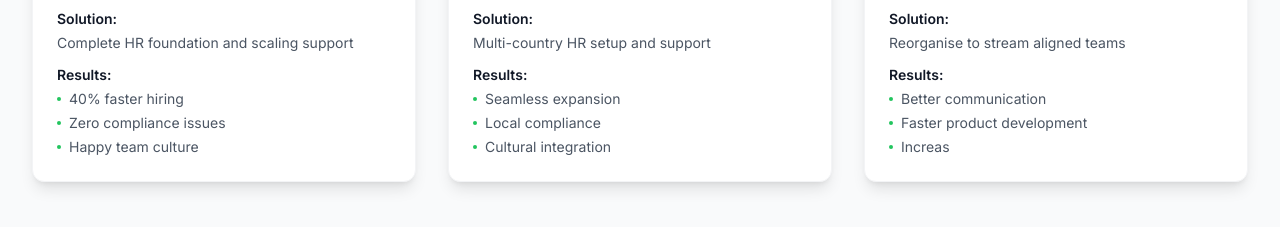
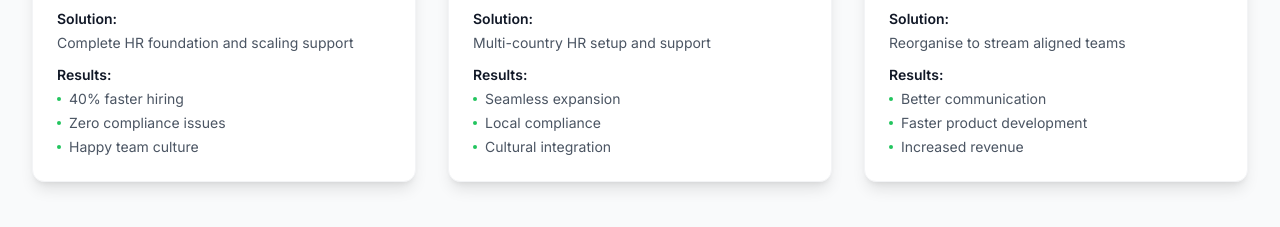
Before and after one commit to peter-workingcapital/workingcapital-website4, a Next.js app: page / in a window 1280 px wide. Shown: the part 8520-8747 px from the top of the page. Built offline with nearby package versions, Linux system fonts and the light colour scheme.

Commit message:
Update SocialProof.tsx

```diff
--- a/components/SocialProof.tsx
+++ b/components/SocialProof.tsx
@@ -51,7 +51,7 @@ const SocialProof = () => {
     { name: "X-HR", industry: "HR Tech" },
     { name: "Air Up", industry: "CPG" },
     { name: "Dost", industry: "FinTech" },
-    { name: "BloomBoost Marketing", industry: "Marketing" },
+    { name: "BloomBoost Marketing", industry: "Marketing" }
   ]
 
   const caseStudies = [
@@ -76,7 +76,7 @@ const SocialProof = () => {
       company: "Air up",
       challenge: "Create high performing teams",
       solution: "Reorganise to stream aligned teams",
-      results: ["Better communication", "Faster product development", "Increas"],
+      results: ["Better communication", "Faster product development", "Increased revenue"],
       metric: "40% improvement"
     }
   ]
```
